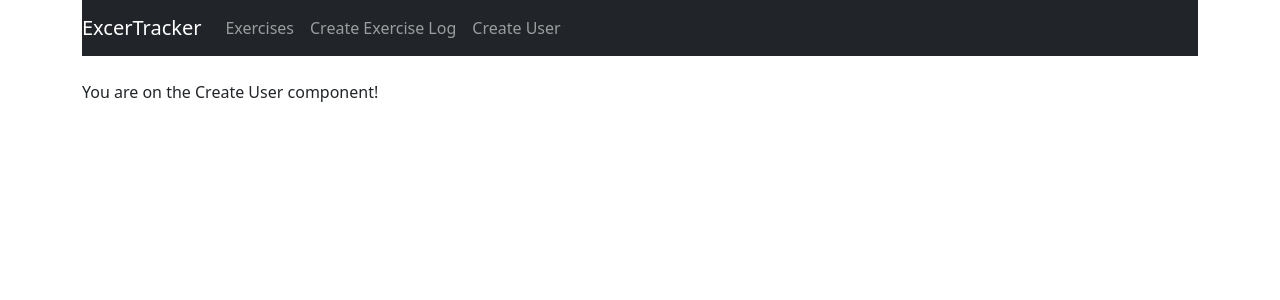
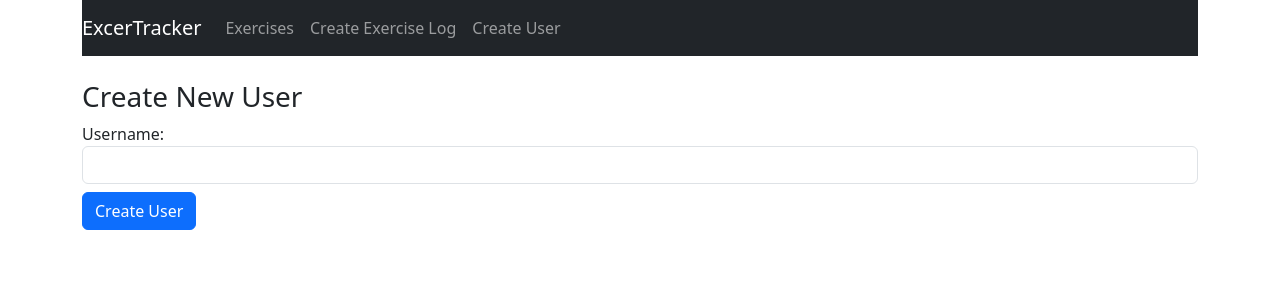
Before and after one commit to mirandali17/mern-exercise-tracker, a React (Create React App) app: page /user in a window 1280 px wide. Shown: the top 300 px of the page. Built offline with nearby package versions, Linux system fonts and the light colour scheme.

Commit message:
create user, create exercise

```diff
--- a/src/components/create-exercise.component.js
+++ b/src/components/create-exercise.component.js
@@ -1,4 +1,5 @@
 import { useState, useEffect, useRef } from 'react'
+import axios from 'axios'
 import DatePicker from 'react-date-picker'
 import "react-datepicker/dist/react-datepicker.css"
 
@@ -53,6 +54,16 @@
   //     date: date
   //   });
   // }
+  useEffect(() => {
+    axios.get('http://localhost:5000/users/')
+    .then(response => {
+      if (response.data.length > 0) {
+        setUsers(response.data.map(user => user.username))
+        setUsername(response.data[0].username)
+      }
+    })
+
+  }, [])
   const onSubmit = (e) => {
     e.preventDefault();
     const exercise = {
@@ -62,6 +73,8 @@
       date: date
     }
     console.log(exercise);
+    axios.post('http://localhost:5000/exercises/add', exercise)
+    .then(res => console.log(res.data))
     window.location = '/';
   }
 
@@ -76,7 +89,7 @@
             <label>Username: </label>
             <select ref={selectRef}
               required
-              className="form-control"
+              className="form-select"
               value={username}
               onChange={(e) => setUsername(e.target.value)}>
               {
@@ -119,7 +132,7 @@
           </div>
 
           <div className="form-group">
-            <input type="submit" value="Create Exercise Log" className="btn btn-primary" />
+            <input type="submit" value="Create Exercise Log" className="btn btn-primary mt-2" />
           </div>
         </form>
       </div>
--- a/src/components/create-user.component.js
+++ b/src/components/create-user.component.js
@@ -1,10 +1,42 @@
-import React from 'react'
+import React, { useState } from 'react'
+import axios from 'axios'
 
-function CreateUser() {
+const CreateUser = () => {
+  const [username, setUsername] = useState('')
+
+  const onSubmit = (e) => {
+    e.preventDefault();
+    const user = {
+      username: username
+    }
+    console.log(user);
+    axios.post('http://localhost:5000/users/add', user)
+    .then(res => console.log(res.data))
+
+    setUsername('')
+    // window.location = '/';
+  }
+
   return (
     <div>
-        <p>You are on the Create User component!</p>
-    </div>
+        <h3>Create New User</h3>
+        <form onSubmit={onSubmit}>
+          <div className="form-group">
+            <label>Username: </label>
+            <input
+            type="text"
+            required
+            className='form-control'
+            value={username}
+            onChange={(e) => setUsername(e.target.value)}
+            />
+          </div>
+
+          <div className="form-group">
+            <input type="submit" value="Create User" className="btn btn-primary mt-2" />
+          </div>
+        </form>
+      </div>
   );
 }
 
--- a/src/components/exercises-list.component.js
+++ b/src/components/exercises-list.component.js
@@ -1,6 +1,9 @@
 import React from 'react';
+import {Link} from 'react-router-dom'
+import axios from 'axios'
 
-function ExercisesList() {
+const ExercisesList = () => {
+
   return (
     <div>
         <p>You are on the Exercises List component!</p>
```
